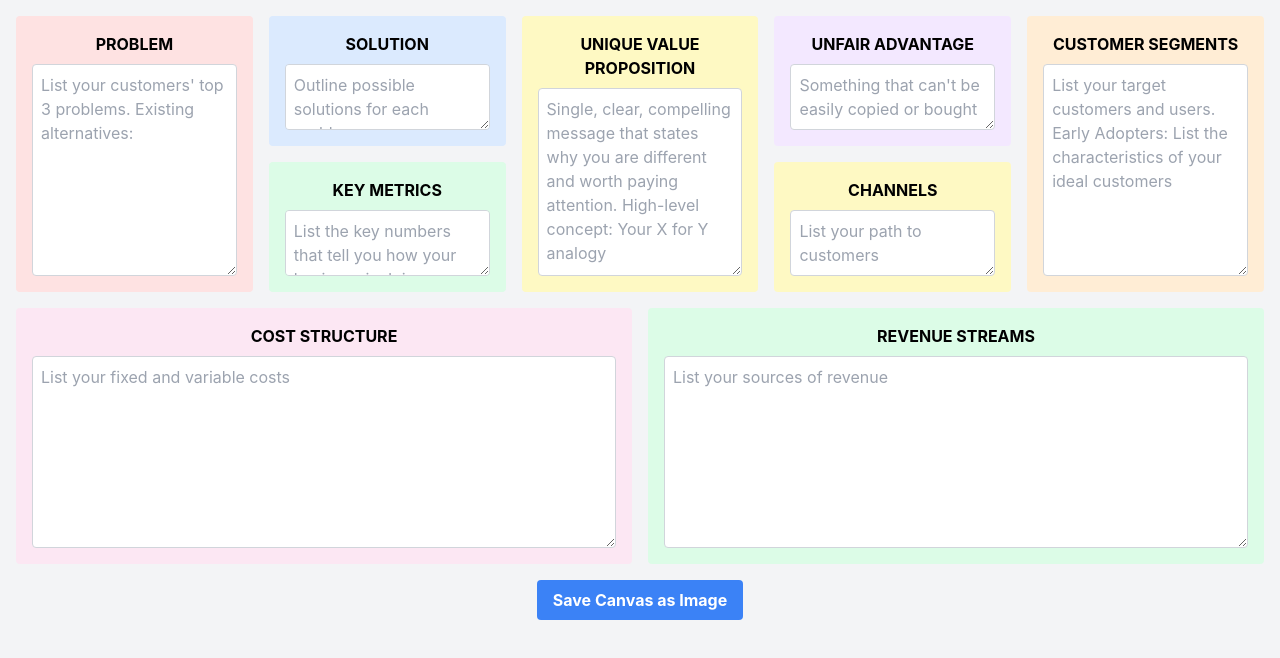
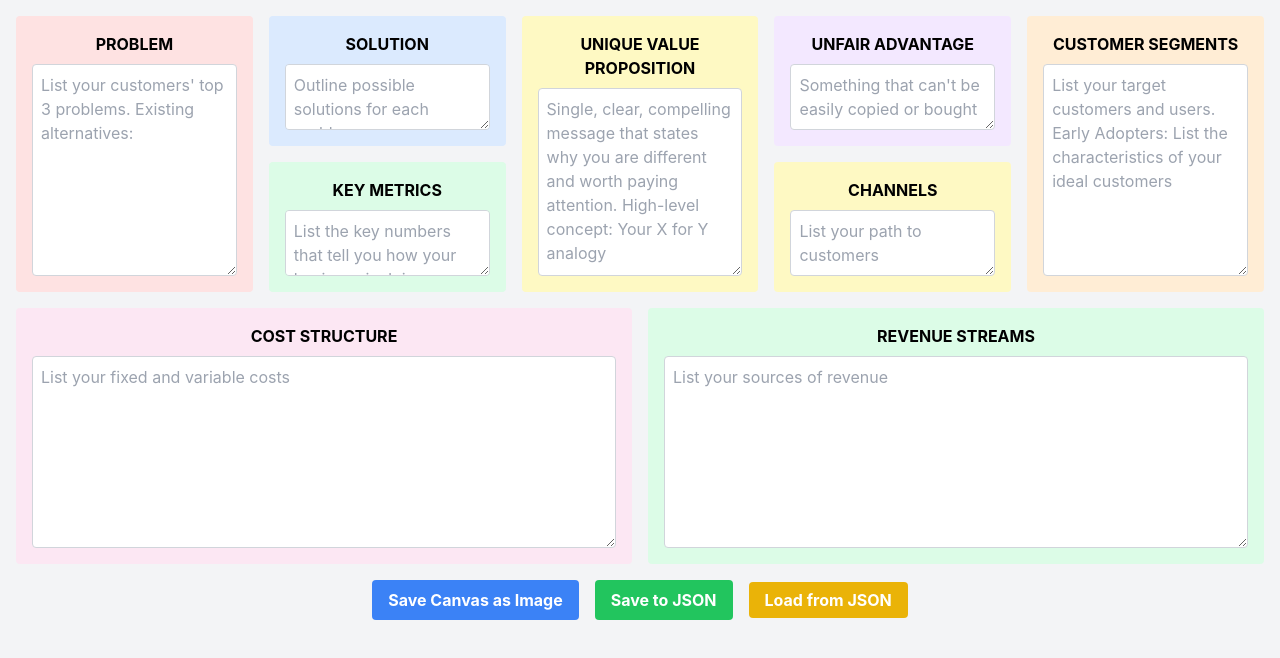
Before and after one commit to brucechou1983/lean-canvas-app, a React (Create React App) app: page / in a window 1280 px wide. Shown: the top 658 px of the page. Built offline with nearby package versions, Linux system fonts and the light colour scheme.

Commit message:
feat: save/load json

```diff
--- a/src/components/lean-canvas-component.tsx
+++ b/src/components/lean-canvas-component.tsx
@@ -1,4 +1,4 @@
-import React, { useState, useRef } from 'react';
+import React, { useState, useRef, ChangeEvent } from 'react';
 import html2canvas from 'html2canvas';
 
 const LeanCanvas = () => {
@@ -14,6 +14,37 @@ const LeanCanvas = () => {
     costStructure: '',
     revenueStreams: ''
   });
+
+  const saveToJson = () => {
+    const fileName = prompt("Enter a file name for your Lean Canvas data:", "lean-canvas-data");
+    if (fileName) {
+      const jsonString = JSON.stringify(canvasData, null, 2);
+      const blob = new Blob([jsonString], { type: 'application/json' });
+      const href = URL.createObjectURL(blob);
+      const link = document.createElement('a');
+      link.href = href;
+      link.download = `${fileName}.json`;
+      document.body.appendChild(link);
+      link.click();
+      document.body.removeChild(link);
+    }
+  };
+
+  const loadFromJson = (event: React.ChangeEvent<HTMLInputElement>) => {
+    const file = event.target.files?.[0];
+    if (file) {
+      const reader = new FileReader();
+      reader.onload = (e) => {
+        try {
+          const json = JSON.parse(e.target?.result as string);
+          setCanvasData(json);
+        } catch (error) {
+          console.error('Error parsing JSON:', error);
+        }
+      };
+      reader.readAsText(file);
+    }
+  };
 
   const textAreaRefs = {
     problem: useRef(null),
@@ -170,14 +201,28 @@ const LeanCanvas = () => {
           </div>
         </div>
       </div>
-
-      <div className="mt-4">
+      <div className="mt-4 space-x-4">
         <button
           onClick={captureCanvas}
           className="bg-blue-500 hover:bg-blue-700 text-white font-bold py-2 px-4 rounded"
         >
           Save Canvas as Image
         </button>
+        <button
+          onClick={saveToJson}
+          className="bg-green-500 hover:bg-green-700 text-white font-bold py-2 px-4 rounded"
+        >
+          Save to JSON
+        </button>
+        <label className="bg-yellow-500 hover:bg-yellow-700 text-white font-bold py-2 px-4 rounded cursor-pointer">
+          Load from JSON
+          <input
+            type="file"
+            accept=".json"
+            onChange={loadFromJson}
+            className="hidden"
+          />
+        </label>
       </div>
     </div>
   );
```
